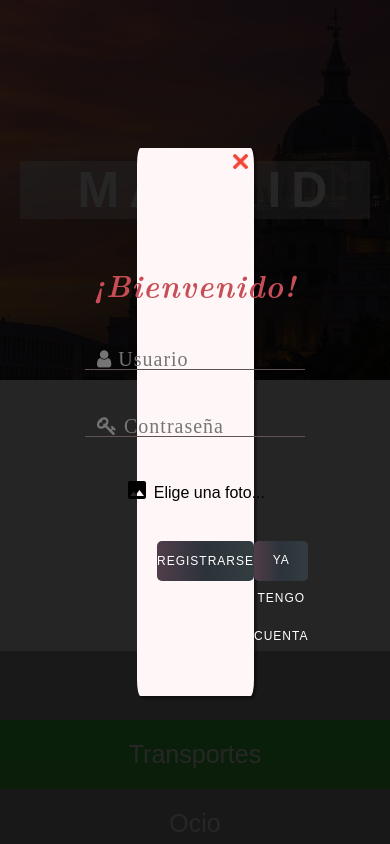
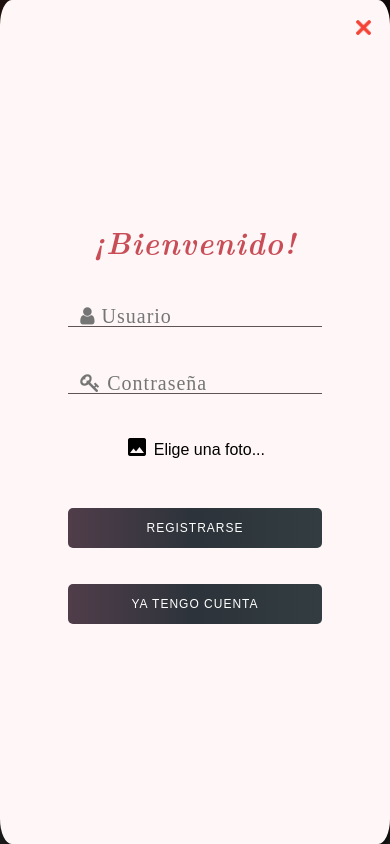
Before and after one commit to EquipoJavier/Proyecto-react, a React (Create React App) app: page /transportes in a window 390 px wide. Both pictures are taken after a click on the item "account_circle". Shown: the top 844 px of the page. Built offline with nearby package versions, Linux system fonts and the light colour scheme; data requests are answered from the project's data file.

Commit message:
Updated user's responsive design

```diff
--- a/src/components/Users/Users.scss
+++ b/src/components/Users/Users.scss
@@ -9,8 +9,8 @@
   justify-content: center;
 
   &--popup {
-    width: 30%;
-    height: 65%;
+    width: 35vw;
+    height: 35vw;
     position: relative;
     margin: 0 auto;
     background-color: rgb(255, 247, 247);
@@ -19,8 +19,7 @@
     align-items: center;
     justify-content: center;
     box-shadow: 2px 2px 2px 1px rgba(0, 0, 0, 0.4);
-    &-cruz{
-
+    &-cruz {
       position: absolute;
       width: 15px;
       top: 0;
@@ -28,9 +27,8 @@
       margin-right: 5%;
       margin-top: 5%;
 
-     &:hover{
-       cursor:pointer;
-
+      &:hover {
+        cursor: pointer;
       }
     }
 
@@ -44,8 +42,11 @@
       justify-content: center;
       outline: none;
 
+      & > * {
+        width: 100%;
+      }
 
-      &-title{
+      &-title {
         font-family: "Latin Modern Roman";
         font-style: oblique;
         background: rgb(201, 77, 87);
@@ -54,38 +55,61 @@
         font-size: 3rem;
         margin-bottom: 2rem;
         letter-spacing: 1px;
+        text-align: center;
       }
 
-      &-data{
+      &-data {
         font-family: FontAwesome !important;
-          margin:0.5rem;
+        margin: 0.5rem;
         position: relative;
-          font-family: 'Poppins', sans-serif;
+        font-family: "Poppins", sans-serif;
         font-size: 20px;
         // box-shadow: 0 0 20px rgba(0, 0, 0, 0.377);
         letter-spacing: 1px;
         outline: none;
         border: 0;
-          border-bottom:1px solid #5e5252;
+        border-bottom: 1px solid #5e5252;
         background-color: transparent;
 
-        &:hover,&:active{
+        &:hover,
+        &:active {
           transform: scale(1.1);
-        }
-
-      }
-
         }
       }
     }
-.btn--popup{
+
+    @media (max-width: 1300px) {
+      width: 40%;
+      height: 55%;
+    }
+
+    @media (max-width: 800px) {
+      width: 60%;
+      height: 50%;
+    }
+
+    @media (max-width: 660px) {
+      width: 80%;
+      height: 70%;
+    }
+
+    @media (max-width: 500px) {
+      width: 100%;
+      height: 100%;
+    }
+  }
+}
+.btn--popup {
   margin-top: 5%;
   display: flex;
   justify-content: space-around;
   width: 100%;
-  position:relative;
+  position: relative;
+  display: flex;
+  flex-direction: column;
 
-&-login, &-registro{
+  &-login,
+  &-registro {
     color: #fff;
     background: linear-gradient(to right, #503d4a, #2c333a, #333d41);
     font-size: 12px;
@@ -99,11 +123,10 @@
     transition: all 0.6s ease 0s;
     cursor: pointer;
 
-    &:hover{
+    &:hover {
       color: #fff;
       letter-spacing: 2px;
       box-shadow: 0 0 10px rgba(0, 0, 0, 0.5);
     }
   }
-
 }
```
Lines whose indentation alone changed are shown as unchanged.
